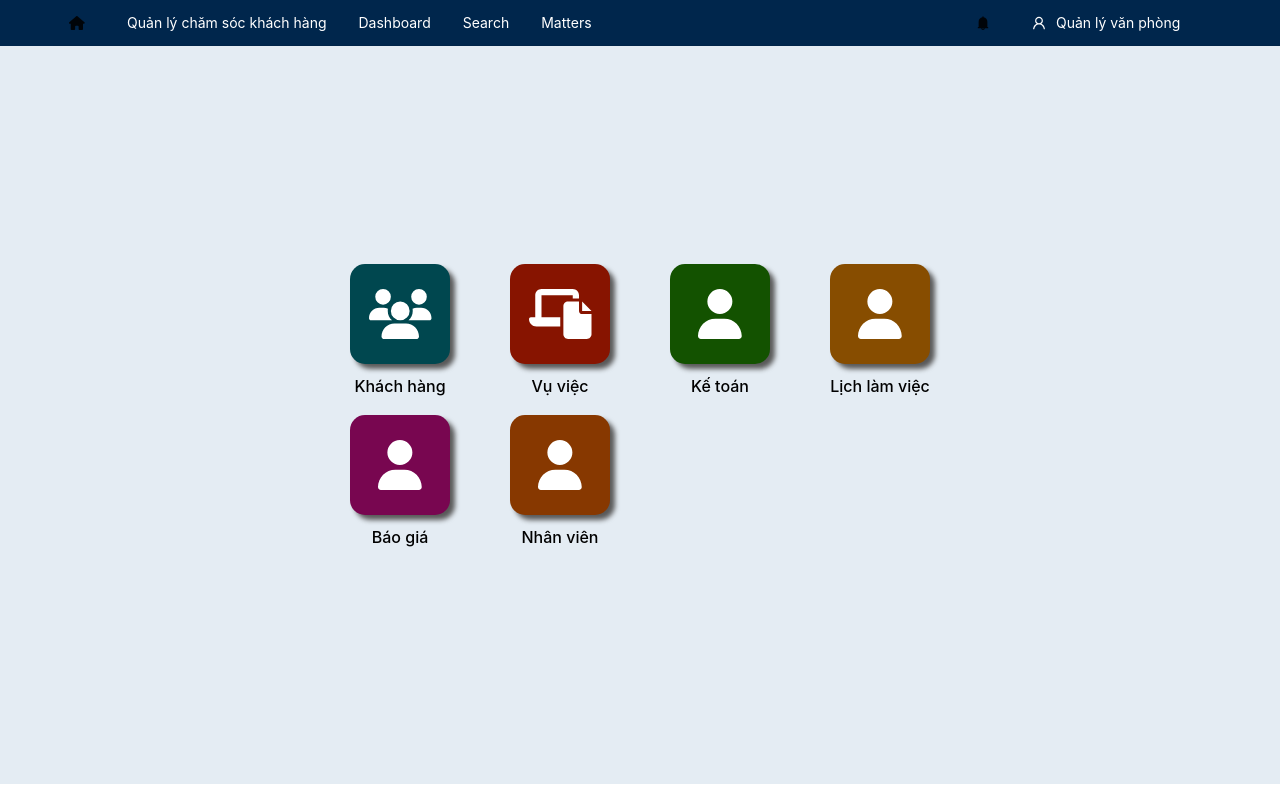
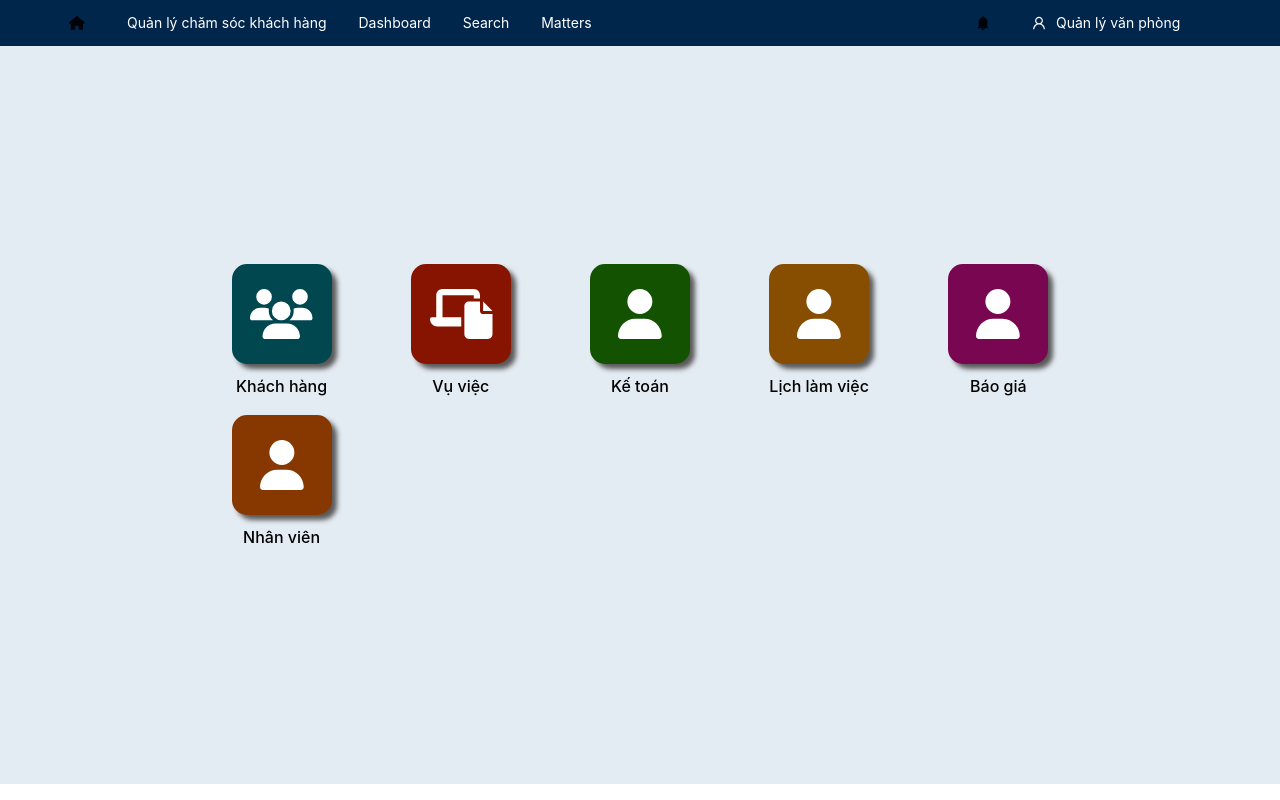
Before and after one commit to linhk17/LawCompany, a React (Create React App) app in the folder client/: page /admin in a window 1280 px wide. Built offline with nearby package versions, Linux system fonts and the light colour scheme.

Commit message:
building fe part 5-2

```diff
--- a/client/src/layouts/LayoutAdmin.js
+++ b/client/src/layouts/LayoutAdmin.js
@@ -4,9 +4,7 @@ function LayoutAdmin({ children }) {
     return (
         <>
             <HeaderAdmin />
-
             <div className="content">
-
                 {children}
             </div>
         </>
--- a/client/src/pages/managers/dashboard.js
+++ b/client/src/pages/managers/dashboard.js
@@ -45,9 +45,13 @@ function Dashboard() {
         <div className="dashboard">
             <List
 
-                style={{ width: '50%' }}
+                style={{ width: '70%' }}
                 grid={{
-                    column: 4,
+                    xs: 2,
+                    sm: 3,
+                    md: 4,
+                    lg: 5,
+                    xl: 5
                 }}
                 dataSource={data}
                 renderItem={(item) => (
@@ -66,8 +70,6 @@ function Dashboard() {
                         />
                         <h4>{item.title}</h4>
                             </Link>
-
-
                     </List.Item>
                 )}
             />
--- a/client/src/pages/managers/matters/Matter.js
+++ b/client/src/pages/managers/matters/Matter.js
@@ -27,6 +27,10 @@ function Matters() {
 
                 </Col>
                 <Col>
+                <Space direction="horizontal">
+                    <h3>Icon</h3>
+                    <h4>Ok</h4>
+                </Space>
                 </Col>
                 <Col>
                 </Col>
```
